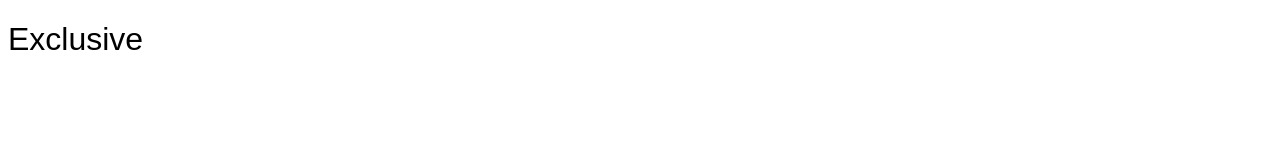
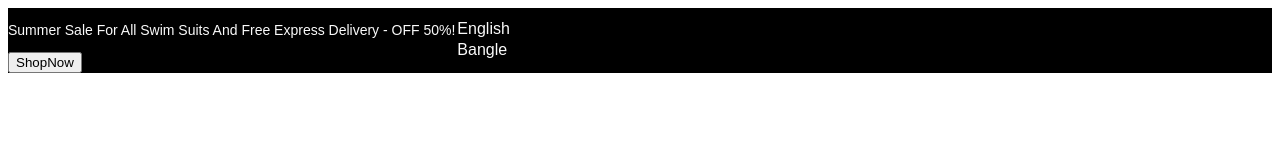
Before and after one commit to Animes101/Exclusive-project, a plain HTML site: page index.html in a window 1280 px wide. Drawn offline with Linux system fonts and the light colour scheme; a web font is replaced by a local one.

Commit message:
add header section

```diff
--- a/css/style.css
+++ b/css/style.css
@@ -6,3 +6,17 @@
   font-weight: 400;
 
 }
+
+/* Header Area Style */
+.header-top{
+    background-color: #000000;
+    display: flex;
+    align-items: center;
+}
+.header-top-content h3{
+    color:#FAFAFA;
+    font-size: 14px;
+}
+.lang{
+    color:#FAFAFA;
+}
--- a/index.html
+++ b/index.html
@@ -11,6 +11,20 @@
       <link rel="stylesheet" href="css/responsive.css">
 </head>
 <body>
-    <h1>Exclusive</h1>
+    <!-- Header Section -->
+     <header>
+        <div class="header-top">
+            <div class="header-top-content">
+                <h3>Summer Sale For All Swim Suits And Free Express Delivery - OFF 50%!</h3>
+                <a href=""><button>ShopNow</button></a>
+            </div>
+            <div>
+                <section class="lang">
+                    <option value="">English</option>
+                    <option value="">Bangle</option>
+                </section>
+            </div>
+        </div>
+     </header>
 </body>
 </html>
```
